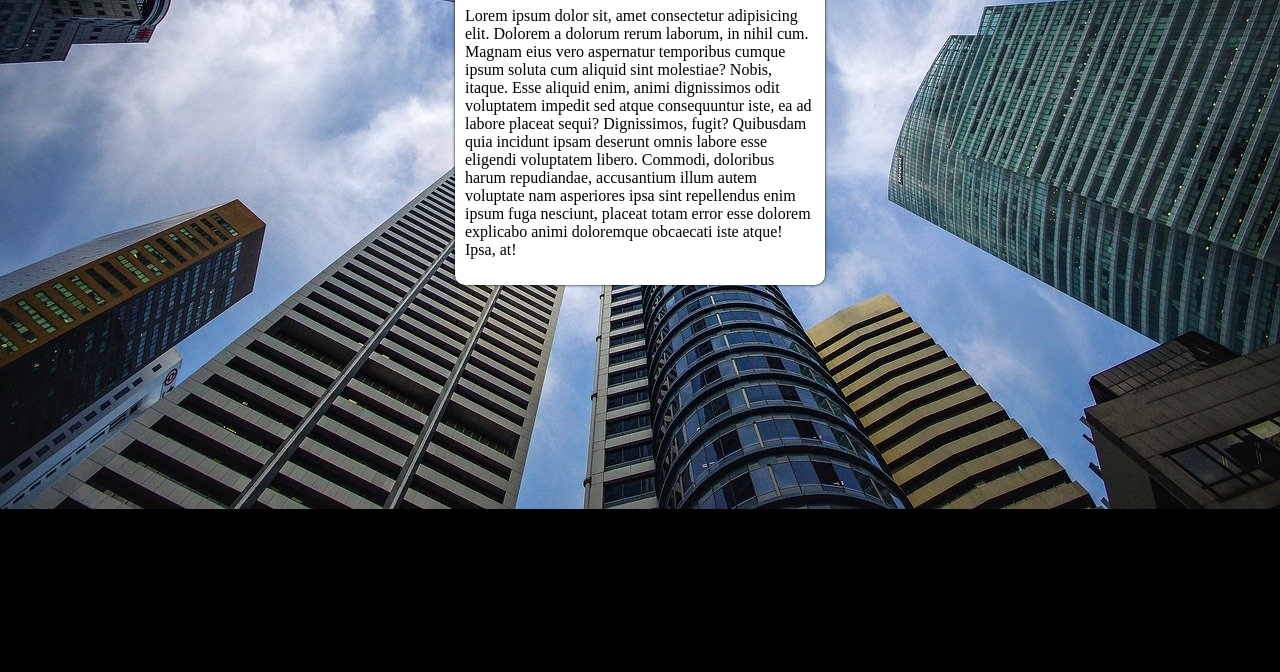
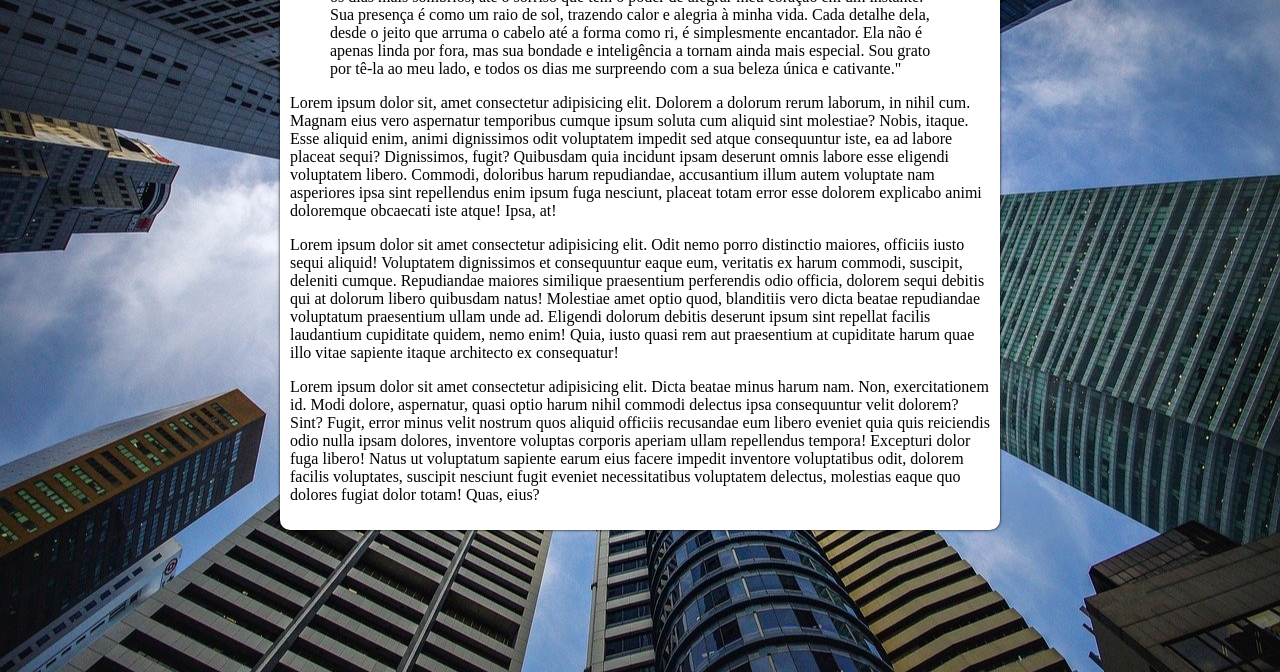
Before and after one commit to erlck-k/html-css, a plain HTML site: page exercicios/ex022/background006.html in a window 1280 px wide. Shown: the part 128-800 px from the top of the page. Drawn offline with Linux system fonts and the light colour scheme.

Commit message:
Atualizando ex006.

```diff
--- a/exercicios/ex022/background006.html
+++ b/exercicios/ex022/background006.html
@@ -3,19 +3,28 @@
 <head>
     <meta charset="UTF-8">
     <meta name="viewport" content="width=device-width, initial-scale=1.0">
-    <title>Teste de Imagem de Fundo</title>
+    <title>Posicionamento fixo de tela</title>
     <style>
         body{
+            /*
             background-color: black;
             background-image: url('imagens/wallpaper002.jpg');
             background-repeat: no-repeat;
             background-position: center center;
             background-size: cover;
+            background-attachment: fixed;*/
+
+            /* Shorthand - background
+            color > image > repeat > position > size > attachment
+            */
+
+            background: black url('imagens/wallpaper002.jpg') no-repeat center center  fixed;
+            background-size: cover;
         }
 
         main{
             background-color: white;
-            width: 350px;
+            max-width: 700px;
             border-radius: 10px;
             box-shadow: 0px 0px 3px black;
             margin: auto;
@@ -26,9 +35,19 @@
 <body>
     <main>
         <h1>Teste de Imagem de fundo</h1>
+        <blockquote>
+            "Minha namorada é a personificação da beleza. Desde o brilho dos seus olhos, que iluminam até os dias mais sombrios, até o sorriso que tem o poder de alegrar meu coração em um instante. Sua presença é como um raio de sol, trazendo calor e alegria à minha vida. Cada detalhe dela, desde o jeito que arruma o cabelo até a forma como ri, é simplesmente encantador. Ela não é apenas linda por fora, mas sua bondade e inteligência a tornam ainda mais especial. Sou grato por tê-la ao meu lado, e todos os dias me surpreendo com a sua beleza única e cativante."
+        </blockquote>
+
         <p>Lorem ipsum dolor sit, amet consectetur adipisicing elit. Dolorem a dolorum rerum laborum, in nihil cum. Magnam eius vero aspernatur temporibus cumque ipsum soluta cum aliquid sint molestiae? Nobis, itaque.
         Esse aliquid enim, animi dignissimos odit voluptatem impedit sed atque consequuntur iste, ea ad labore placeat sequi? Dignissimos, fugit? Quibusdam quia incidunt ipsam deserunt omnis labore esse eligendi voluptatem libero.
         Commodi, doloribus harum repudiandae, accusantium illum autem voluptate nam asperiores ipsa sint repellendus enim ipsum fuga nesciunt, placeat totam error esse dolorem explicabo animi doloremque obcaecati iste atque! Ipsa, at!</p>
+        <p>Lorem ipsum dolor sit amet consectetur adipisicing elit. Odit nemo porro distinctio maiores, officiis iusto sequi aliquid! Voluptatem dignissimos et consequuntur eaque eum, veritatis ex harum commodi, suscipit, deleniti cumque.
+        Repudiandae maiores similique praesentium perferendis odio officia, dolorem sequi debitis qui at dolorum libero quibusdam natus! Molestiae amet optio quod, blanditiis vero dicta beatae repudiandae voluptatum praesentium ullam unde ad.
+        Eligendi dolorum debitis deserunt ipsum sint repellat facilis laudantium cupiditate quidem, nemo enim! Quia, iusto quasi rem aut praesentium at cupiditate harum quae illo vitae sapiente itaque architecto ex consequatur!</p>
+        <p>Lorem ipsum dolor sit amet consectetur adipisicing elit. Dicta beatae minus harum nam. Non, exercitationem id. Modi dolore, aspernatur, quasi optio harum nihil commodi delectus ipsa consequuntur velit dolorem? Sint?
+        Fugit, error minus velit nostrum quos aliquid officiis recusandae eum libero eveniet quia quis reiciendis odio nulla ipsam dolores, inventore voluptas corporis aperiam ullam repellendus tempora! Excepturi dolor fuga libero!
+        Natus ut voluptatum sapiente earum eius facere impedit inventore voluptatibus odit, dolorem facilis voluptates, suscipit nesciunt fugit eveniet necessitatibus voluptatem delectus, molestias eaque quo dolores fugiat dolor totam! Quas, eius?</p>
     </main>
 </body>
 </html>
```
